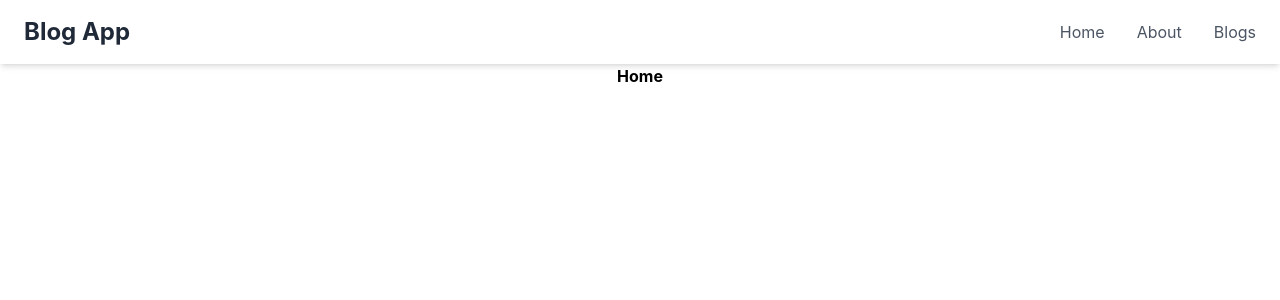
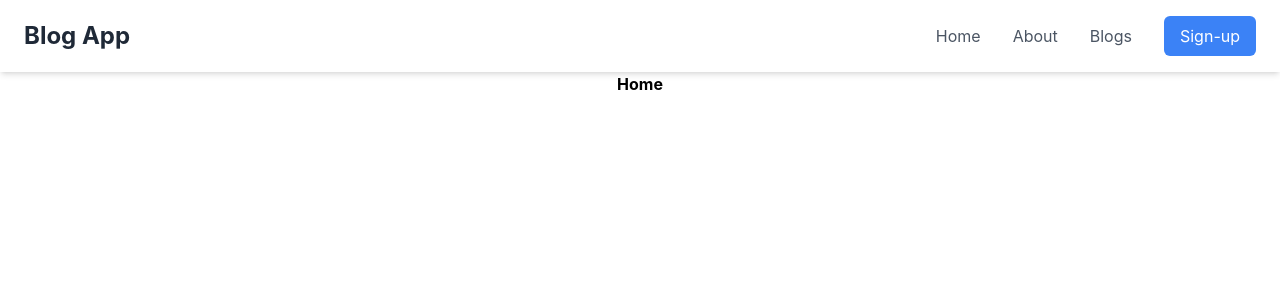
Before and after one commit to AshanAmir27/blog-app, a React (Create React App) app in the folder blog-app/: page / in a window 1280 px wide. Shown: the top 300 px of the page. Built offline with nearby package versions, Linux system fonts and the light colour scheme.

Commit message:
signup button added in navbar

```diff
--- a/blog-app/src/Pages/Navbar.tsx
+++ b/blog-app/src/Pages/Navbar.tsx
@@ -18,9 +18,10 @@ function Navbar() {
         </div>
         {/* Full Menu (visible on larger screens) */}
         <ul className="hidden lg:flex space-x-8 text-gray-600">
-          <li className="hover:text-gray-900 cursor-pointer">Home</li>
-          <li className="hover:text-gray-900 cursor-pointer">About</li>
-          <li className="hover:text-gray-900 cursor-pointer">Blogs</li>
+          <li className="hover:text-gray-900 cursor-pointer py-2">Home</li>
+          <li className="hover:text-gray-900 cursor-pointer py-2">About</li>
+          <li className="hover:text-gray-900 cursor-pointer py-2">Blogs</li>
+          <li className="bg-blue-500 text-white py-2 px-4 rounded-md"><button>Sign-up</button></li>
         </ul>
       </div>
 
```
